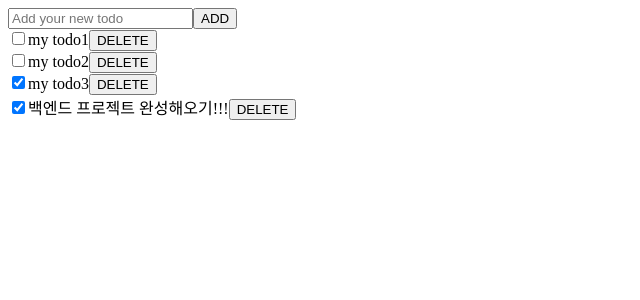
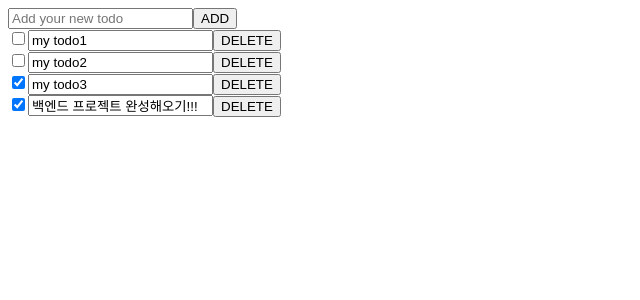
Before and after one commit to hoonsdev/sesac-ydp5-todo, a React (Create React App) app in the folder client/: page / in a window 1280 px wide. Shown: the top 300 px of the page, without its empty margins (0-640 px from the left). Built offline with nearby package versions, Linux system fonts and the light colour scheme.

Commit message:
feat: todo 수정

```diff
--- a/client/src/components/Todo.js
+++ b/client/src/components/Todo.js
@@ -1,11 +1,44 @@
-import React from 'react';
+import React, { useState } from 'react';
 
 export default function Todo({ item, deleteItem }) {
-  const { id, title, done } = item;
+  const [todoItem, setTodoItem] = useState(item);
+  const { id, title, done } = todoItem;
+  const [readOnly, setReadOnly] = useState(true);
 
   const onDeleteButtonClick = () => {
     deleteItem(id);
   };
+
+  // title 클릭하면 readOnly를 false로 변경 (수정 가능하도록!!)
+  const offReadOnlyMode = () => {
+    setReadOnly(false);
+  };
+
+  // title 수정
+  const editEventHandler = (e) => {
+    const { title, ...rest } = todoItem;
+    setTodoItem({
+      title: e.target.value,
+      ...rest,
+    });
+  };
+
+  // Enter 키 누르면 readOnly를 true로 변경
+  const editKeyEventHandler = (e) => {
+    if (e.nativeEvent.isComposing) {
+      return;
+    }
+
+    if (e.key === 'Enter') {
+      setReadOnly(true);
+    }
+  };
+
+  // checkbox 상태 업데이트
+  const checkboxEventHandler = (e) => {
+    setTodoItem({ ...todoItem, done: e.target.checked });
+  };
+
   return (
     <div>
       <input
@@ -13,8 +46,17 @@ export default function Todo({ item, deleteItem }) {
         name={`todo${id}`}
         id={`todo${id}`}
         defaultChecked={done}
+        onChange={checkboxEventHandler}
       />
-      <label htmlFor={`todo${id}`}>{title}</label>
+      {/* <label htmlFor={`todo${id}`}>{title}</label> */}
+      <input
+        type="text"
+        value={title}
+        readOnly={readOnly}
+        onClick={offReadOnlyMode}
+        onChange={editEventHandler}
+        onKeyDown={editKeyEventHandler}
+      />
       <button onClick={onDeleteButtonClick}>DELETE</button>
     </div>
   );
```
